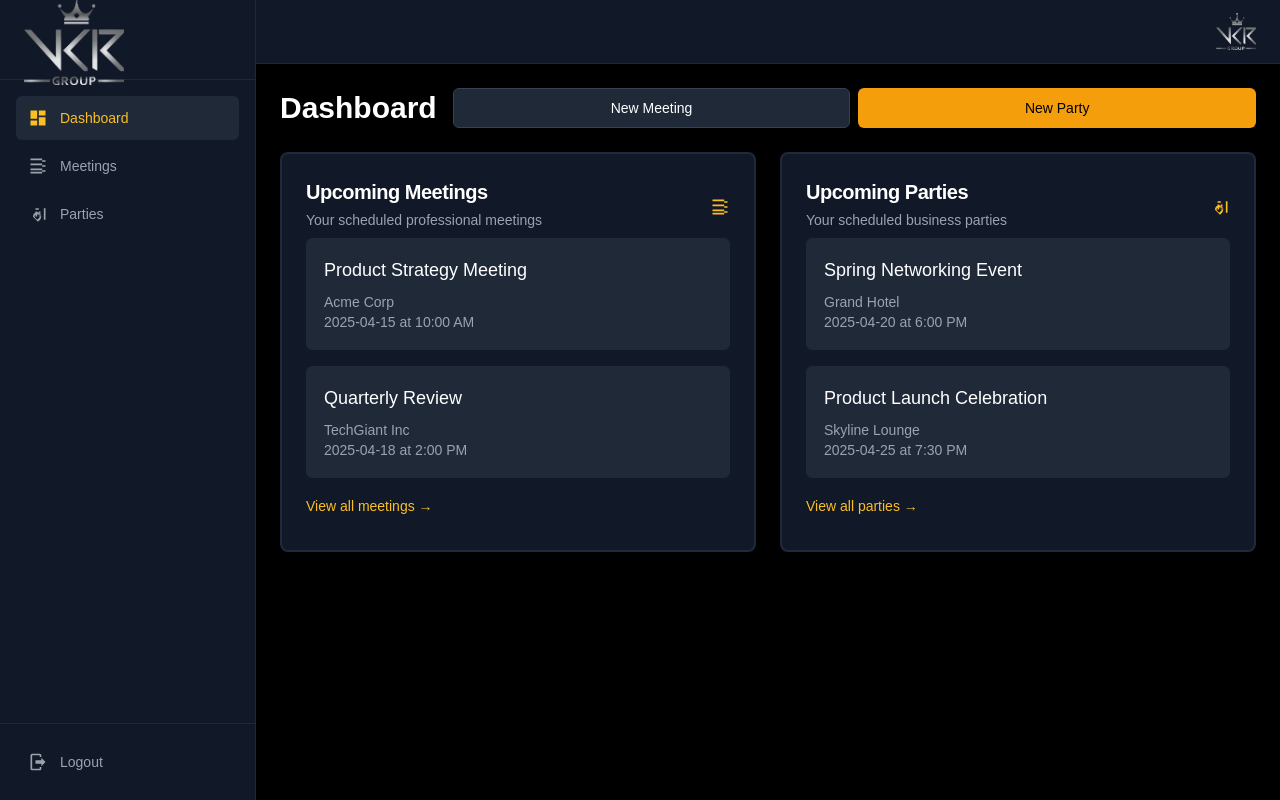
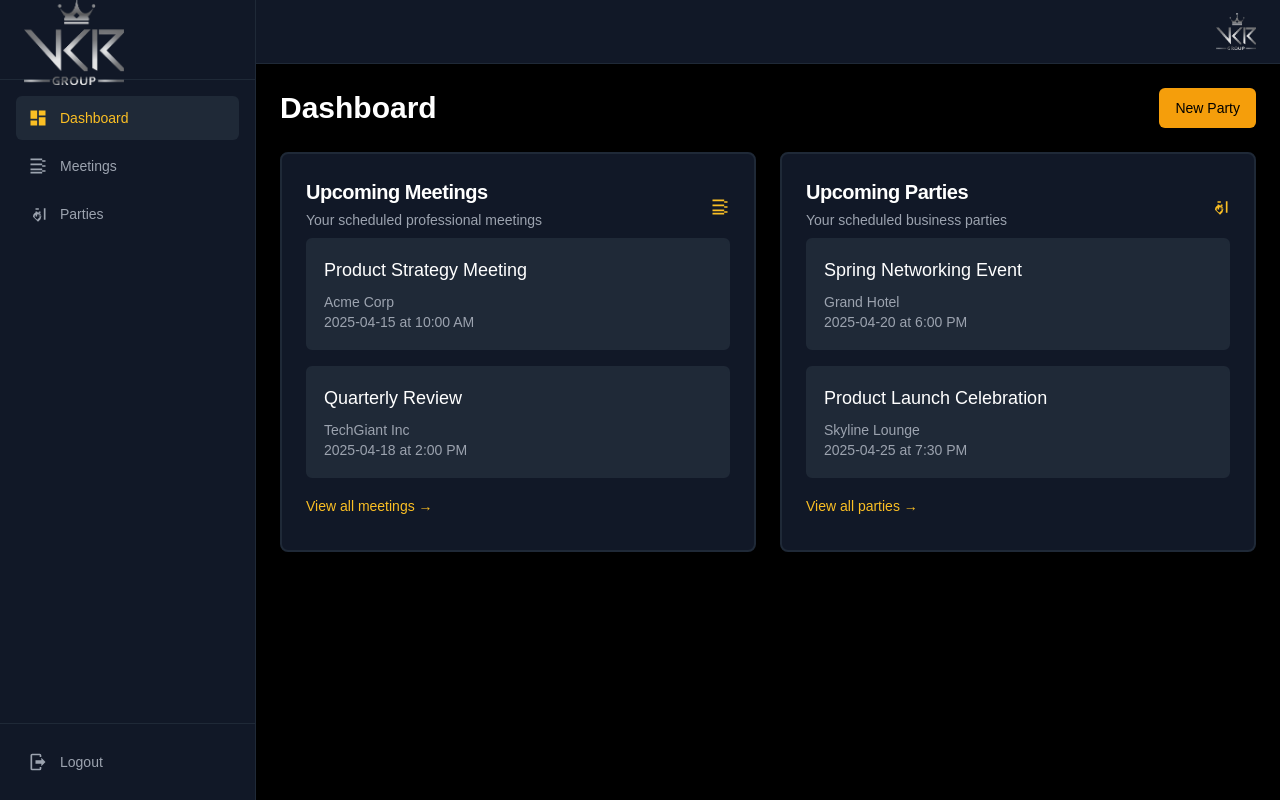
Before and after one commit to SiddarthaRangu/Management, a Next.js app: page /dashboard in a window 1280 px wide. Built offline with nearby package versions, Linux system fonts and the light colour scheme.

Commit message:
fixed dashboard button

```diff
--- a/app/dashboard/page.jsx
+++ b/app/dashboard/page.jsx
@@ -40,17 +40,9 @@ export default function Dashboard() {
     <div className="space-y-6">
       <div className="flex flex-col gap-4 sm:flex-row sm:items-center sm:justify-between">
         <h1 className="text-3xl font-bold">Dashboard</h1>
-        <div className="grid grid-cols-2 gap-2 w-full xs:w-auto xs:flex xs:gap-4">
-          <Link href="/dashboard/meetings/new" className="h-full">
-            <Button
-              variant="outline"
-              className="w-full text-sm px-4 py-2 border-gray-700 bg-gray-800 text-white hover:bg-gray-700 hover:text-amber-400 transform hover:-translate-y-1 hover:scale-110 transition-all duration-300"
-            >
-              New Meeting
-            </Button>
-          </Link>
-          <Link href="/dashboard/parties/new" className="h-full">
-            <Button className="w-full text-sm px-4 py-2 bg-amber-500 text-black hover:bg-amber-400 transform hover:-translate-y-1 hover:scale-110 transition-all duration-300">
+        <div className="flex justify-end w-full sm:w-auto">
+          <Link href="/dashboard/parties/new" className="w-full sm:w-auto">
+            <Button className="w-full bg-amber-500 text-black hover:bg-amber-400 transform hover:-translate-y-1 hover:scale-110 transition-all duration-300">
               New Party
             </Button>
           </Link>
```
